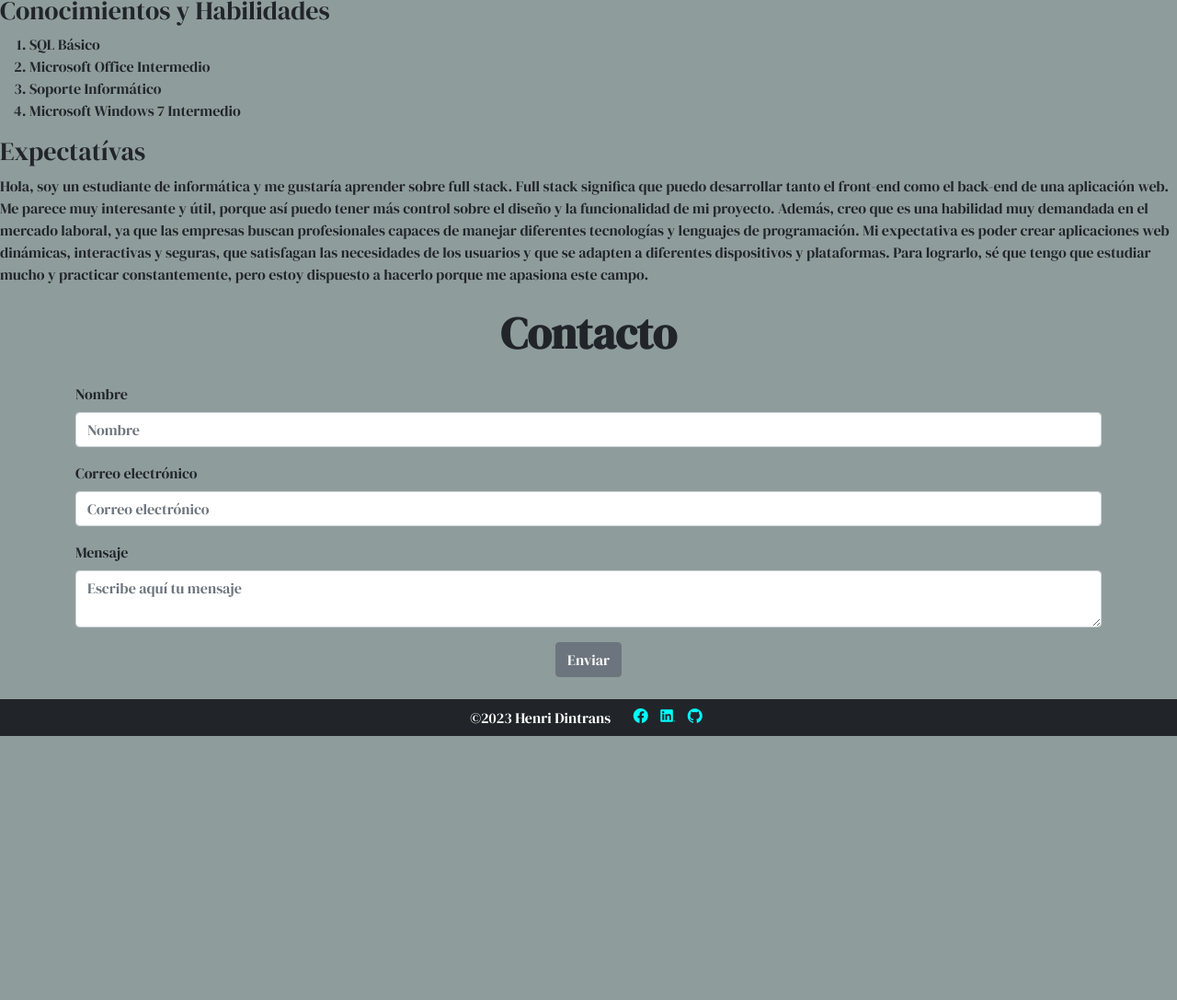
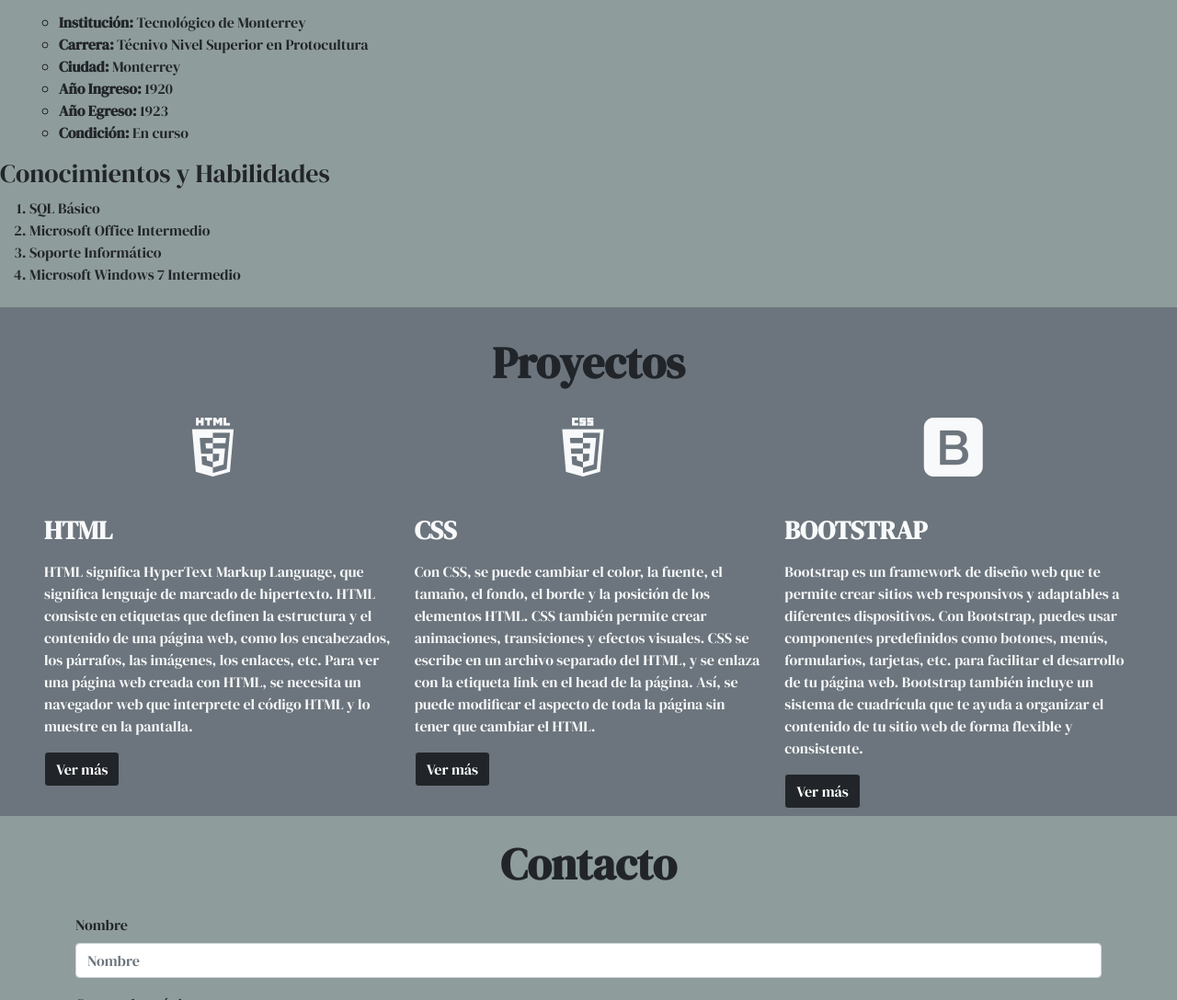
Before and after one commit to Negeo/Desafio6, a plain HTML site: page index.html in a window 1280 px wide. Shown: the part 961-2048 px from the top of the page at 92% size. Before the commit the page ends 1761 px from the top, so only its background shows below. Drawn offline with nearby package versions, Linux system fonts and the light colour scheme.

Commit message:
Se crea Proyecto y css iconos. Se actualiza portafolio.html y se añaden imagenes de proyectos anteriores

```diff
--- a/assets/css/style.css
+++ b/assets/css/style.css
@@ -3,7 +3,11 @@ body {
     background-color: rgb(143, 156, 156);
 }
 
-
+section i {
+    font-size: 4rem;
+    text-align: center;
+    padding: 40%;
+}
 
 footer p,a{
     color: white;
--- a/index.html
+++ b/index.html
@@ -35,9 +35,9 @@
                   Menu Navegacion
                 </a>
                 <ul class="dropdown-menu" aria-labelledby="navbarDropdownMenuLink">
-                  <li><a class="dropdown-item" href="#">Educacion</a></li>
-                  <li><a class="dropdown-item" href="#">Experiencia</a></li>
-                  <li><a class="dropdown-item" href="#">Proyectos</a></li>
+                  <li><a class="dropdown-item" href="#Educacion">Educacion</a></li>
+                  <li><a class="dropdown-item" href="#Experiencia">Experiencia</a></li>
+                  <li><a class="dropdown-item" href="#Proyectos">Proyectos</a></li>
                   <li><a class="dropdown-item" href="#Contacto">Contacto</a></li>
                   <li><a class="dropdown-item" href="#Redes Sociales">Redes Sociales</a></li>
                 </ul>
@@ -62,7 +62,11 @@
             </div>
         </section>
         <section>
-            <h3>Formación</h3>
+            <h3>Expectatívas</h3>
+            <p>Hola, soy un estudiante de informática y me gustaría aprender sobre full stack. Full stack significa que puedo desarrollar tanto el front-end como el back-end de una aplicación web. Me parece muy interesante y útil, porque así puedo tener más control sobre el diseño y la funcionalidad de mi proyecto. Además, creo que es una habilidad muy demandada en el mercado laboral, ya que las empresas buscan profesionales capaces de manejar diferentes tecnologías y lenguajes de programación. Mi expectativa es poder crear aplicaciones web dinámicas, interactivas y seguras, que satisfagan las necesidades de los usuarios y que se adapten a diferentes dispositivos y plataformas. Para lograrlo, sé que tengo que estudiar mucho y practicar constantemente, pero estoy dispuesto a hacerlo porque me apasiona este campo.</p>
+        </section>
+        <section id="Educacion">
+            <h3>Educación</h3>
             <ul>
                 <li>
                     <h4>Secundaria</h4>
@@ -114,12 +118,54 @@
                 </li>
             </ol>
         </section>
-        <section>
-            <h3>Expectatívas</h3>
-            <p>Hola, soy un estudiante de informática y me gustaría aprender sobre full stack. Full stack significa que puedo desarrollar tanto el front-end como el back-end de una aplicación web. Me parece muy interesante y útil, porque así puedo tener más control sobre el diseño y la funcionalidad de mi proyecto. Además, creo que es una habilidad muy demandada en el mercado laboral, ya que las empresas buscan profesionales capaces de manejar diferentes tecnologías y lenguajes de programación. Mi expectativa es poder crear aplicaciones web dinámicas, interactivas y seguras, que satisfagan las necesidades de los usuarios y que se adapten a diferentes dispositivos y plataformas. Para lograrlo, sé que tengo que estudiar mucho y practicar constantemente, pero estoy dispuesto a hacerlo porque me apasiona este campo.</p>
+<!-- Experiencia -->
+        <section id="Experiencia" class="bg-light">
+
+        </section>
+<!-- Proyectos -->
+        <section id="Proyectos" class="my-4 p-2 ps-5 pe-5 bg-secondary">
+            <h2 class="display-5 fw-bold text-center my-4">Proyectos</h2>
+            <div class="row text-light">
+                <article class="col-12 col-md-4">
+                    <div>
+                        <i class="fi fi-brands-html5"></i>
+                        <h3 class="my-3 fw-bold">HTML</h3>
+                        <p class="my-3">
+                            HTML significa HyperText Markup Language, que significa lenguaje de marcado de hipertexto. HTML consiste en etiquetas que definen la estructura y el contenido de una página web, como los encabezados, los párrafos, las imágenes, los enlaces, etc. Para ver una página web creada con HTML, se necesita un navegador web que interprete el código HTML y lo muestre en la pantalla.
+                        </p>
+                    </div>
+                    <div>
+                        <a class="btn btn-secondary bg-dark" href="portafolio.html#Curriculum">Ver más</a>
+                    </div>
+                </article>
+                <article class="col-12 col-md-4">
+                    <div>
+                        <i class="fi fi-brands-css3-alt"></i>
+                        <h3 class="my-3 fw-bold">CSS</h3>
+                        <p class="my-3">
+                            Con CSS, se puede cambiar el color, la fuente, el tamaño, el fondo, el borde y la posición de los elementos HTML. CSS también permite crear animaciones, transiciones y efectos visuales. CSS se escribe en un archivo separado del HTML, y se enlaza con la etiqueta link en el head de la página. Así, se puede modificar el aspecto de toda la página sin tener que cambiar el HTML.
+                        </p>
+                    </div>
+                    <div>
+                        <a class="btn btn-secondary bg-dark" href="portafolio.html#Cajitas">Ver más</a>
+                    </div>
+                </article>
+                <article class="col-12 col-md-4">
+                    <div>
+                        <i class="fi fi-brands-bootstrap"></i>
+                        <h3 class="my-3 fw-bold">BOOTSTRAP</h3>
+                        <p class="my-3">
+                            Bootstrap es un framework de diseño web que te permite crear sitios web responsivos y adaptables a diferentes dispositivos. Con Bootstrap, puedes usar componentes predefinidos como botones, menús, formularios, tarjetas, etc. para facilitar el desarrollo de tu página web. Bootstrap también incluye un sistema de cuadrícula que te ayuda a organizar el contenido de tu sitio web de forma flexible y consistente.
+                        </p>
+                    </div>
+                    <div>
+                        <a class="btn btn-secondary bg-dark" href="portafolio.html#Cuppon">Ver más</a>
+                    </div>
+                </article>
+            </div>
         </section>
     </main>
-<!-- Contacto -->
+<!-- Contacto (Formulario) -->
     <section id="Contacto" class="container my-4">
             <h2 class="display-5 fw-bold text-center my-4">Contacto</h2>
             <form>
```
Also changed, not shown: portafolio.html (+14 -6 lines), assets/img/Proyecto HTML.png (deleted), assets/img/bootstrap.png (added), assets/img/css.png (added), assets/img/fork.png (added), assets/img/html.png (added), 1 other file.
